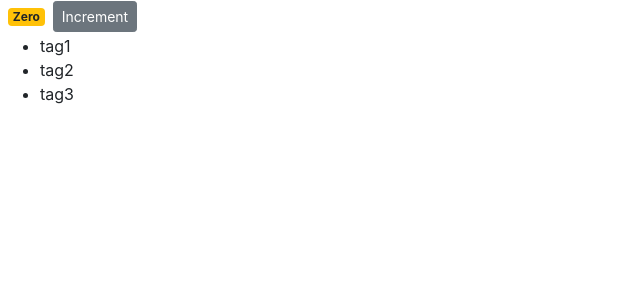
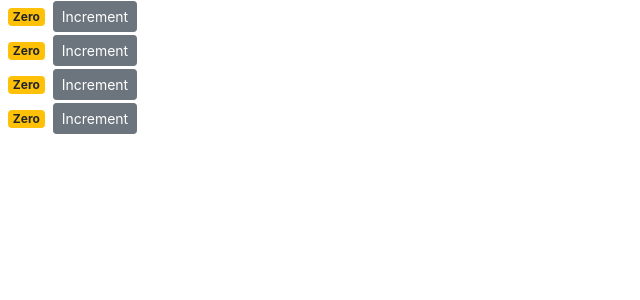
Before and after one commit to Donglak-Derek/react-shoppingcart, a React (Create React App) app: page / in a window 1280 px wide. Shown: the top 300 px of the page, without its empty margins (0-640 px from the left). Built offline with nearby package versions, Linux system fonts and the light colour scheme.

Commit message:
add components

```diff
--- a/src/components/counter.jsx
+++ b/src/components/counter.jsx
@@ -2,21 +2,8 @@ import React, { Component } from "react";
 
 class Counter extends Component {
   state = {
-    count: 0,
-    tags: ["tag1", "tag2", "tag3"]
+    count: 0
   };
-
-  renderTags() {
-    if (this.state.tags.length === 0) return <p>There are no tags!</p>;
-
-    return (
-      <ul>
-        {this.state.tags.map(tag => (
-          <li key={tag}>{tag}</li>
-        ))}
-      </ul>
-    );
-  }
 
   handleIncrement = product => {
     console.log("product: ", product);
@@ -36,7 +23,6 @@ class Counter extends Component {
         >
           Increment
         </button>
-        {this.renderTags()}
       </div>
     );
   }
--- /dev/null
+++ b/src/components/counters.jsx
@@ -0,0 +1,19 @@
+import React, { Component } from "react";
+import Counter from "./counter";
+
+class Counters extends Component {
+  state = {};
+
+  render() {
+    return (
+      <div>
+        <Counter />
+        <Counter />
+        <Counter />
+        <Counter />
+      </div>
+    );
+  }
+}
+
+export default Counters;
--- a/src/index.js
+++ b/src/index.js
@@ -2,9 +2,9 @@ import React from "react";
 import ReactDOM from "react-dom";
 import "./index.css";
 import * as serviceWorker from "./serviceWorker";
-import Counter from "./components/counter.jsx";
+import Counters from "./components/counters.jsx";
 import "bootstrap/dist/css/bootstrap.css";
 
-ReactDOM.render(<Counter />, document.getElementById("root"));
+ReactDOM.render(<Counters />, document.getElementById("root"));
 
 serviceWorker.unregister();
```
